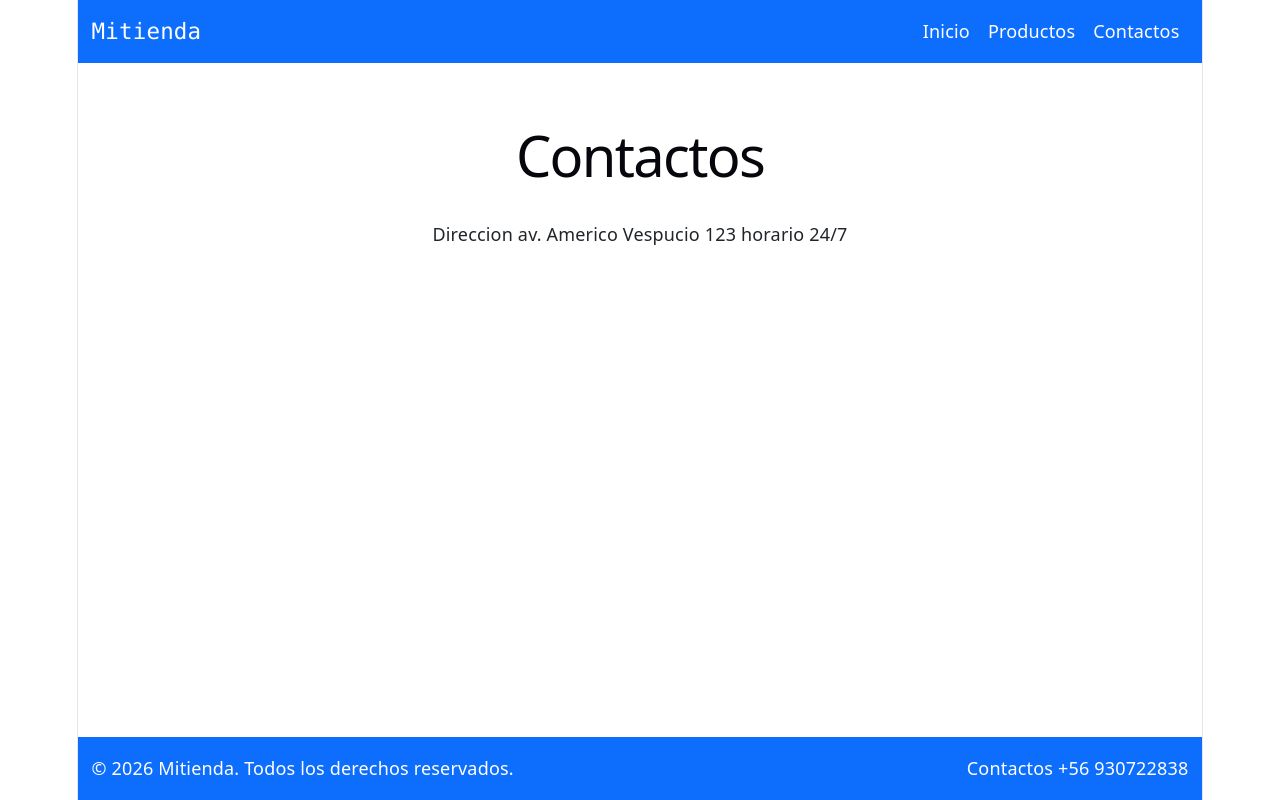
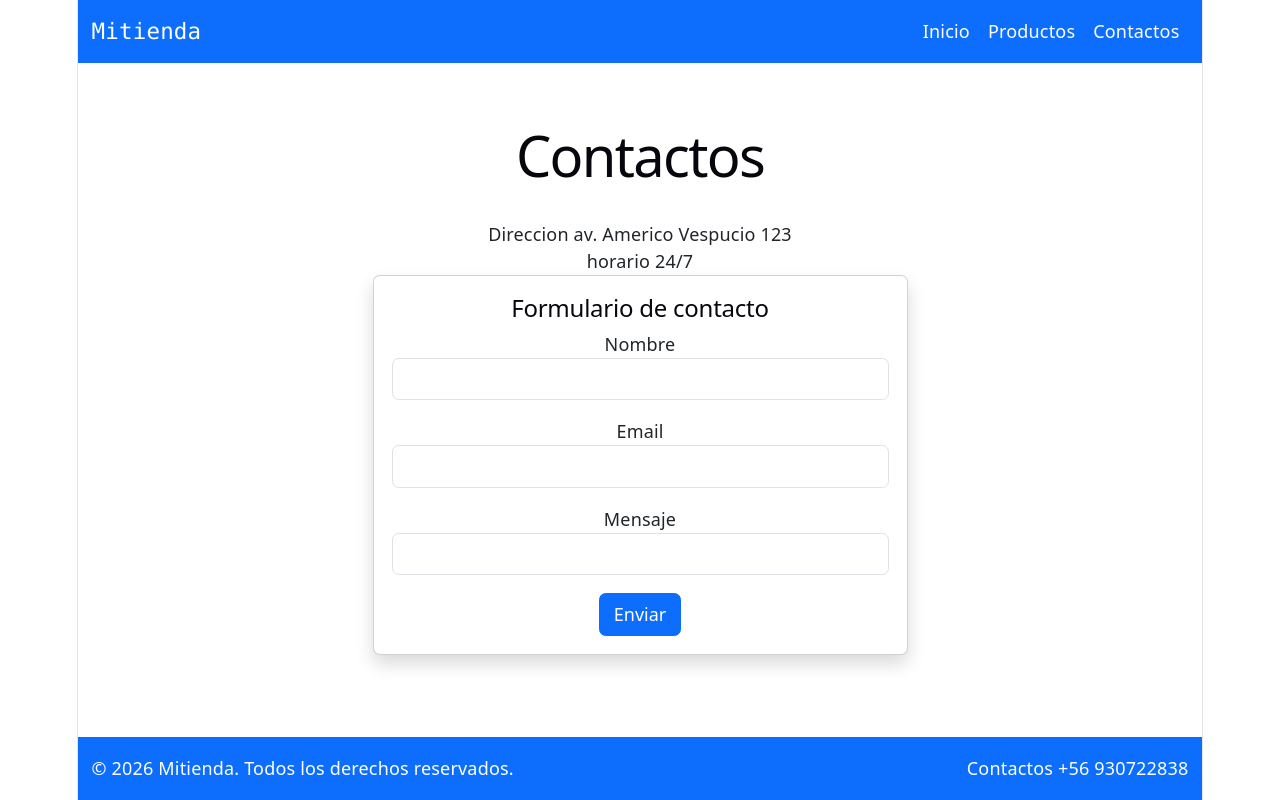
Before and after one commit to trembo25/mi_tienda, a React (Vite) app: page /contactos in a window 1280 px wide. Built offline with nearby package versions, Linux system fonts and the light colour scheme.

Commit message:
agregamos un formulario

```diff
--- a/src/assets/pages/Contactos.tsx
+++ b/src/assets/pages/Contactos.tsx
@@ -1,13 +1,29 @@
-import Navbar from "../../components/organisms/Navbar";
-function Contactos(){
-    return(
+import FormularioContacto from "../../components/organisms/FormularioContacto";
+
+// import Navbar from "../../components/organisms/Navbar";
+
+function Contactos() {
+  return (
     <div className="container mt-4">
       <h1>Contactos</h1>
       <p>
         Direccion av. Americo Vespucio 123
+        <br />
         horario 24/7
       </p>
+
+      <div className="row justify-content-center">
+        <div className="col-12 col-md-6">
+          <div className="card shadow p-3 mb-5 bg-body rounded">
+            <h2>Formulario de contacto</h2>
+             <FormularioContacto />
           </div>
-    )
+        </div>
+
+
+      </div>
+    </div>
+  );
 }
-export default Contactos
+
+export default Contactos;
--- /dev/null
+++ b/src/components/atoms/Input.tsx
@@ -0,0 +1,19 @@
+type Props = {
+    tipo: string;
+    nombre: string;
+    valor: string; // valor actual del input
+    alCambiar: (valor: string) => void; // funcion para actualizar el valor del input en el componente padre
+};
+
+function Input({ tipo, nombre , valor , alCambiar}: Props) {
+    return (
+        <input
+            type={tipo}
+            name={nombre}
+            className="form-control"
+            value={valor} // establecer el valor actual del input
+            onChange={(e) => alCambiar(e.target.value)} // actualizar el valor del input en el componente padre
+        />
+    );
+}
+export default Input;
--- /dev/null
+++ b/src/components/molecules/CampoFormulario.tsx
@@ -0,0 +1,27 @@
+import Input from "../atoms/Input";
+
+type Props ={
+    etiqueta: string;
+    nombre: string;
+    tipo: string;
+    valor: string; // valor actual del input
+    alCambiar: (valor: string) => void; // funcion para actualizar el valor del input en el componente padre
+};
+
+function CampoFormulario({ etiqueta, nombre, tipo , valor, alCambiar}: Props) {
+    return (
+        <div className="mb-3">
+            <label className= "from-label">
+                {etiqueta}
+            </label>
+
+            <Input
+            tipo={tipo}
+            nombre={nombre}
+            valor={valor} // valor actual del input
+            alCambiar={alCambiar} // funcion para actualizar el valor del input en el componente padre
+            />
+        </div>
+    );
+}
+export default CampoFormulario;
--- /dev/null
+++ b/src/components/organisms/FormularioContacto.tsx
@@ -0,0 +1,68 @@
+import CampoFormulario from "../molecules/CampoFormulario";
+import { useState, type FormEvent } from "react";
+
+function FormularioContacto() {
+  // estados para guardar datos del formulario
+  const [nombre, setNombre] = useState("");
+  const [email, setEmail] = useState("");
+  const [mensaje, setMensaje] = useState("");
+
+  // funcion para que se guarde el valor del input en el componente padre
+  const mensajeFormulario = (e: FormEvent<HTMLFormElement>) => {
+    e.preventDefault(); // evita que se recargue la página al enviar el formulario
+
+    if (nombre.trim() === "") {
+      alert("Por favor ingrese su nombre");
+      return;
+    }
+
+    if (email.trim() === "") {
+      alert("Por favor ingrese su email");
+      return;
+    }
+    if (!/^[^\s@]+@[^\s@]+\.[^\s@]+$/.test(email)) {
+        alert("Por favor ingrese un email válido");
+        return;
+        }
+
+    if (mensaje.trim() === "") {
+      alert("Por favor ingrese su mensaje");
+      return;
+    }
+    alert (`Gracias por contactarnos, ${nombre}. Hemos recibido tu mensaje: "${mensaje}". Te responderemos a la brevedad al correo ${email}.`);
+  };
+
+  return (
+    <form onSubmit={mensajeFormulario}>
+      <CampoFormulario
+        etiqueta="Nombre"
+        nombre="nombre"
+        tipo="text"
+        valor={nombre}
+        alCambiar={setNombre}
+      />
+
+      <CampoFormulario
+        etiqueta="Email"
+        nombre="email"
+        tipo="email"
+        valor={email}
+        alCambiar={setEmail}
+      />
+
+      <CampoFormulario
+        etiqueta="Mensaje"
+        nombre="mensaje"
+        tipo="text"
+        valor={mensaje}
+        alCambiar={setMensaje}
+      />
+
+      <button type="submit" className="btn btn-primary">
+        Enviar
+      </button>
+    </form>
+  );
+}
+
+export default FormularioContacto;
```
Also changed, not shown: src/components/organisms/Header.tsx (+7 -2 lines), 1 other file (tests, documents, lock files or other folders). Lines whose indentation alone changed are shown as unchanged.
